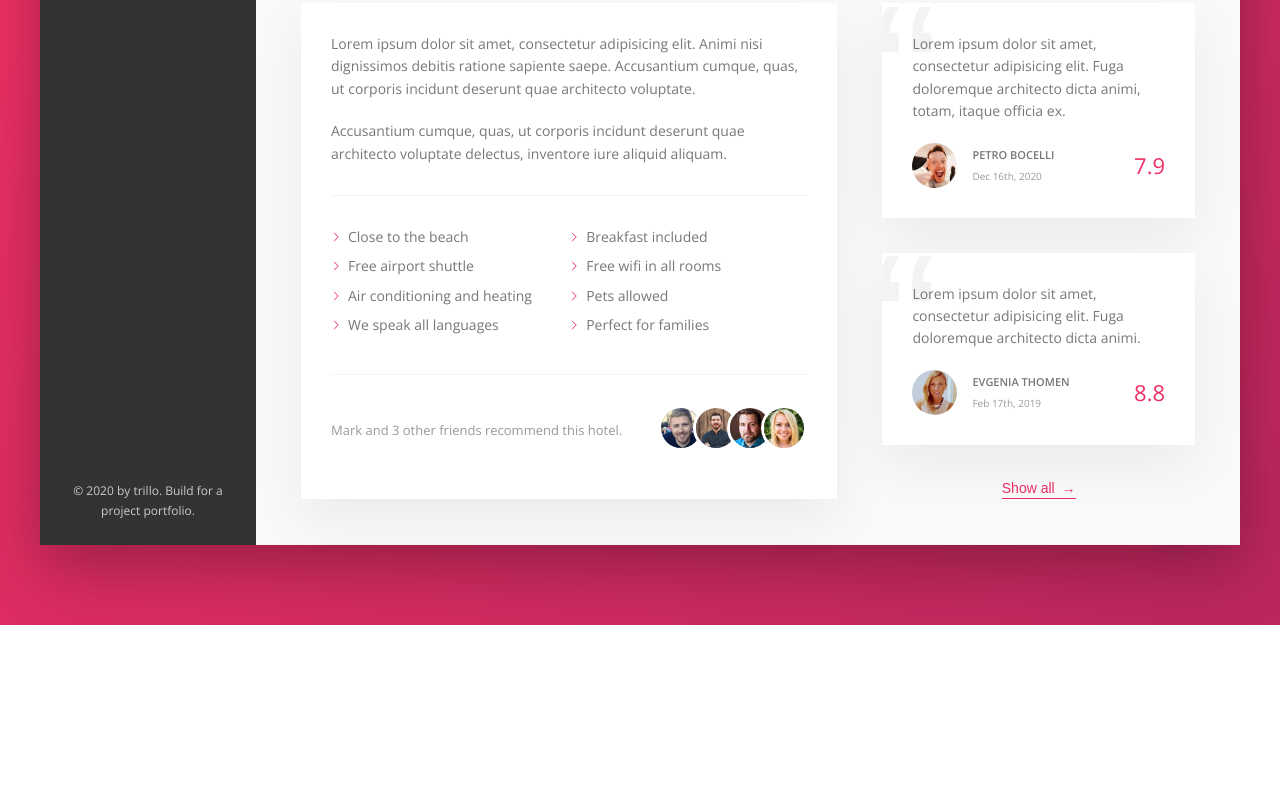
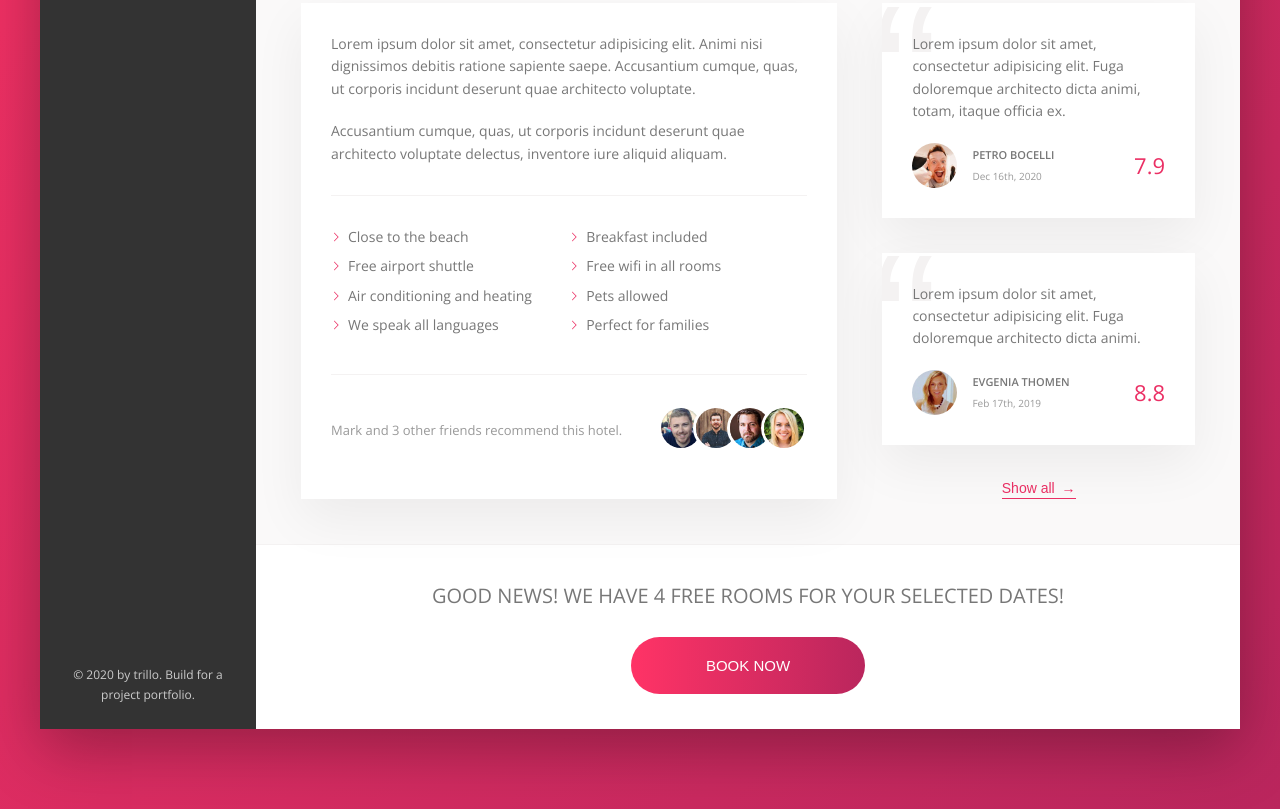
Before and after one commit to NightmanCZ90/Trillo, a website: page index.html in a window 1280 px wide. Shown: the part 644-1453 px from the top of the page. Before the commit the page ends 1269 px from the top, so only its background shows below. Drawn offline with nearby package versions, Linux system fonts and the light colour scheme.

Commit message:
CTA section structure and styles

```diff
--- a/index.html
+++ b/index.html
@@ -197,6 +197,16 @@
                             <button class="btn-inline">Show all <span>&rarr;</span></button>
                         </div>
                     </div>
+
+                    <div class="cta">
+                        <h2 class="cta__book-now">
+                            Good news! We have 4 free rooms for your selected dates!
+                        </h2>
+                        <button class="btn">
+                            <span class="btn__visible">Book now</span>
+                            <span class="btn__invisible">Only 4 rooms left</span>
+                        </button>
+                    </div>
                 </main>
             </div>
         </div>
--- a/sass/_components.scss
+++ b/sass/_components.scss
@@ -442,3 +442,67 @@
     z-index: 1;
   }
 }
+
+///////////////////////////////////
+// CALL TO ACTION
+.cta {
+  padding: 3.5rem 0;
+  text-align: center;
+
+  &__book-now {
+    font-size: 2rem;
+    font-weight: 300;
+    text-transform: uppercase;
+    margin-bottom: 2.5rem;
+  }
+}
+
+///////////////////////////////////
+// CALL TO ACTION - BUTTON
+.btn {
+  font-size: 1.5rem;
+  font-weight: 300;
+  text-transform: uppercase;
+  border-radius: 100px;
+  border: none;
+  background-image: linear-gradient(to right, var(--color-primary-light), var(--color-primary-dark));
+  color: #fff;
+  position: relative;
+  overflow: hidden;
+  cursor: pointer;
+
+  & > * {
+    display: inline-block;
+    height: 100%;
+    width: 100%;
+    transition: all .2s;
+  }
+
+  &__visible {
+    padding: 2rem 7.5rem;
+  }
+
+  &__invisible {
+    position: absolute;
+    padding: 2rem 0;
+    left: 0;
+    top: -100%;
+  }
+
+  &:hover {
+    background-image: linear-gradient(to left, var(--color-primary-light), var(--color-primary-dark));
+  }
+
+  &:hover &__visible {
+    transform: translateY(100%);
+  }
+
+  &:hover &__invisible {
+    top: 0;
+  }
+
+  &:focus {
+    outline: none;
+    // animation: pulsate 1s infinite; // not estetic
+  }
+}
```
Also changed, not shown: css/style.css.
